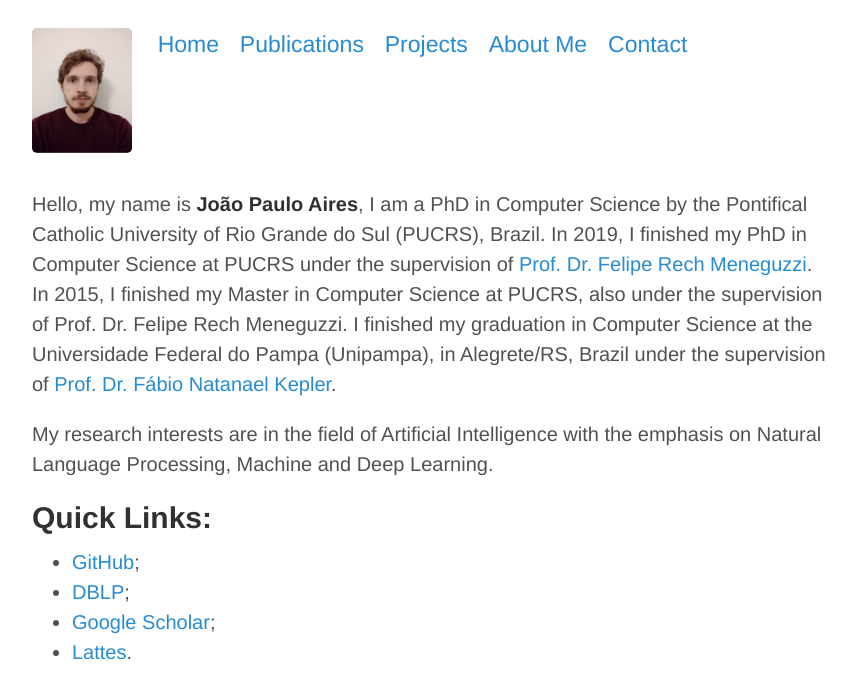
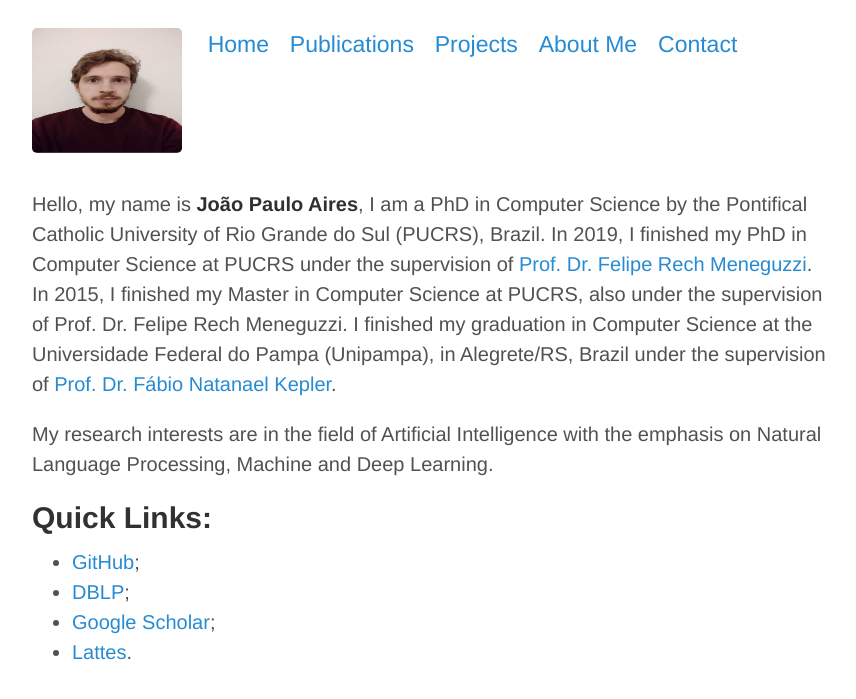
Before and after one commit to JoaoPauloAires/JoaoPauloAires.github.io, a Jekyll site: the page built from index.md, in a window 1280 px wide. Shown: the top 699 px of the page, without its empty margins (208-1064 px from the left). Built offline with Jekyll 4.4.1, drawn with Linux system fonts in a browser that asks for light colours.

Commit message:
Adjusting picture size.

```diff
--- a/_layouts/default.html
+++ b/_layouts/default.html
@@ -10,7 +10,7 @@
 <header class="masthead">
    <h3 class="masthead-title">
      <a href="/">
-		 <img src="/fig/aires.jpg" alt="" style="float:left;margin-right:10px" height="125" width="100">
+		 <img src="/fig/aires.jpg" alt="" style="float:left;margin-right:10px" height="125" width="150">
 	 </a>
      <small>
         &nbsp;&nbsp;&nbsp;<a href="{{ site.path }}/home/home.html" style="color: #268bd2; font-size: 23px">Home</a>
```
